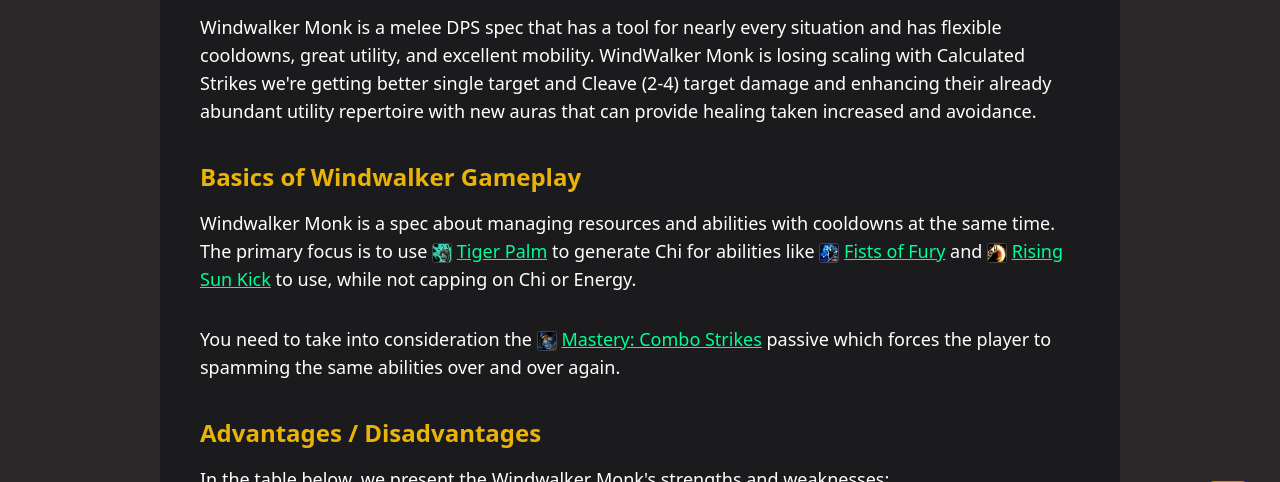
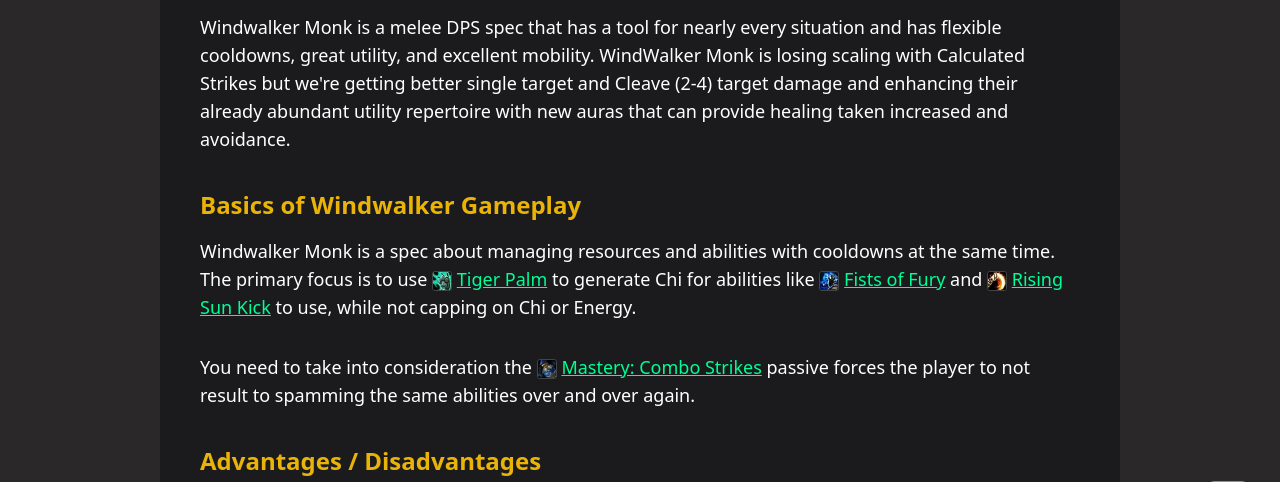
Before and after one commit to Jztemperor/wwguides_postcss, a website: page index.html in a window 1280 px wide. Shown: the part 259-741 px from the top of the page. Drawn offline with Linux system fonts and the light colour scheme.

Commit message:
typo fixes

```diff
--- a/index.html
+++ b/index.html
@@ -111,8 +111,8 @@
           Windwalker Monk is a melee DPS spec that has a tool for nearly every
           situation and has flexible cooldowns, great utility, and excellent
           mobility. WindWalker Monk is losing scaling with Calculated Strikes
-          we're getting better single target and Cleave (2-4) target damage and
-          enhancing their already abundant utility repertoire with new auras
+          but we're getting better single target and Cleave (2-4) target damage
+          and enhancing their already abundant utility repertoire with new auras
           that can provide healing taken increased and avoidance.
         </p>
 
@@ -176,8 +176,8 @@
             href="https://www.wowhead.com/spell=115636/mastery-combo-strikes"
             >Mastery: Combo Strikes</a
           >
-          passive which forces the player to spamming the same abilities over
-          and over again.
+          passive forces the player to not result to spamming the same abilities
+          over and over again.
         </p>
 
         <h2
```
Also changed, not shown: macros.html (+1 -1 lines).
